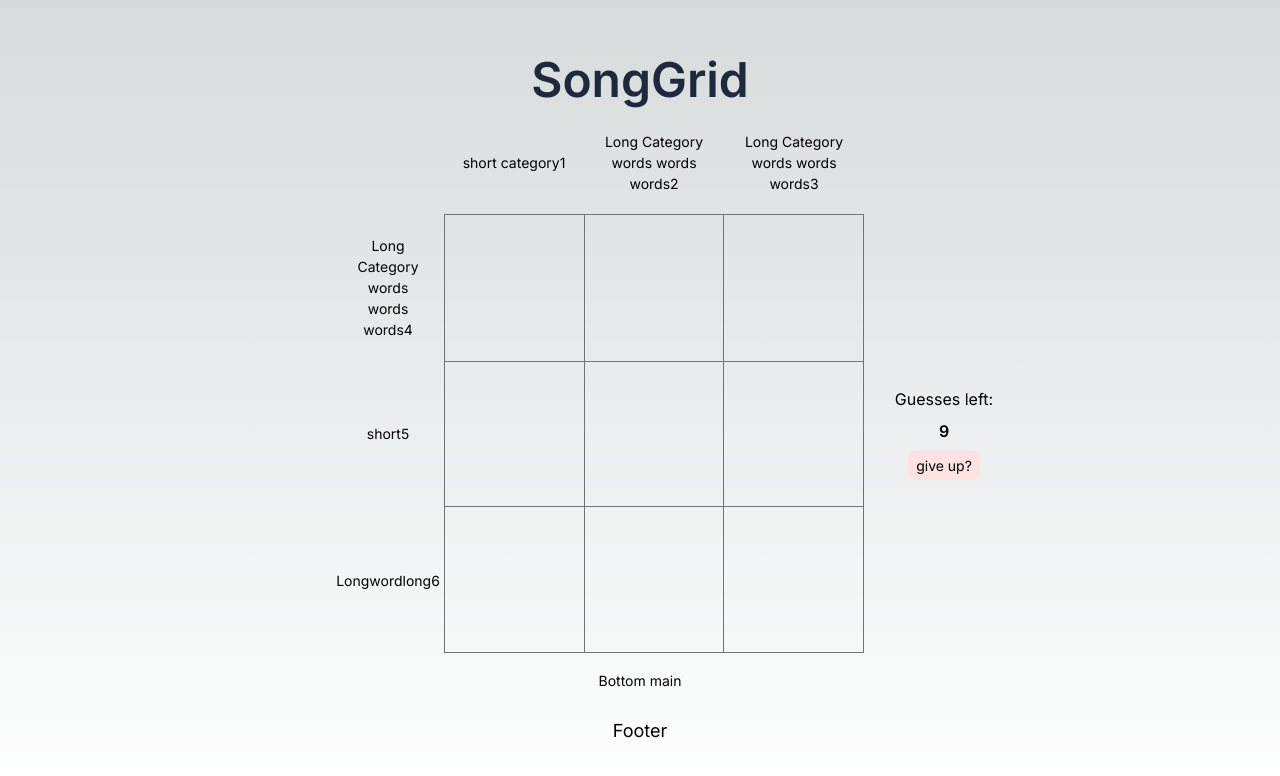
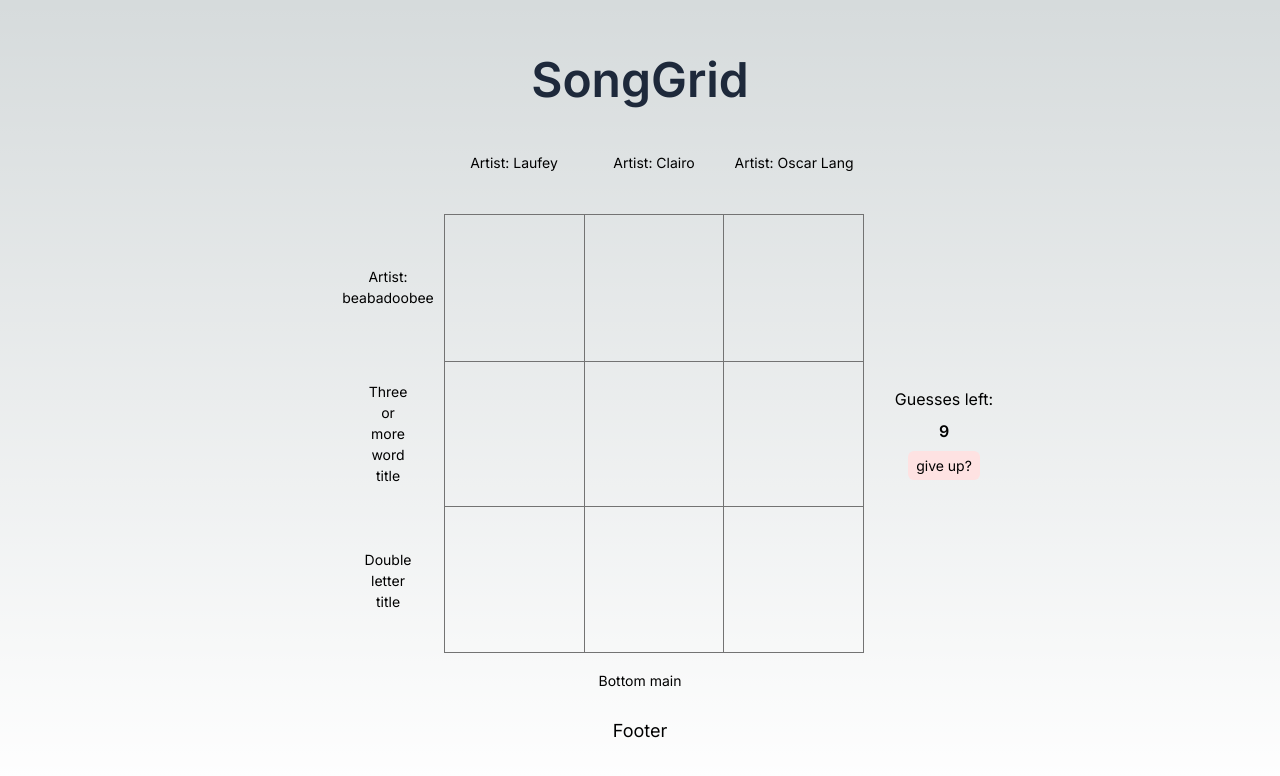
Before and after one commit to tylerofren/songgrid, a Next.js app: page / in a window 1280 px wide. Shown: the top 776 px of the page. Built offline with nearby package versions, Linux system fonts and the light colour scheme.

Commit message:
add pictures, but no good!

```diff
--- a/app/page.js
+++ b/app/page.js
@@ -8,15 +8,15 @@ import { createPortal } from "react-dom";
 import axios from 'axios'
 
 const answers = [
-    { row: 1, column: 1, answer: 'Euphoria - Muse' },
-    { row: 1, column: 2, answer: ['euphoria - Kendrick Lamar', 'Euphoria - Muse'] },
-    { row: 1, column: 3, answer: 'euphoria - Kendrick Lamar' },
-    { row: 2, column: 1, answer: 'euphoria - Kendrick Lamar' },
-    { row: 2, column: 2, answer: 'euphoria - Kendrick Lamar' },
-    { row: 2, column: 3, answer: 'euphoria - Kendrick Lamar' },
-    { row: 3, column: 1, answer: 'euphoria - Kendrick Lamar' },
-    { row: 3, column: 2, answer: 'euphoria - Kendrick Lamar' },
-    { row: 3, column: 3, answer: 'euphoria - Kendrick Lamar' },
+    { row: 1, column: 1, answer: 'A Night To Remember - beabadoobee' },
+    { row: 1, column: 2, answer: 'Glue Song - beabadoobee' },
+    { row: 1, column: 3, answer: 'The Moon Song - beabadoobee' },
+    { row: 2, column: 1, answer: 'From The Start - Laufey' },
+    { row: 2, column: 2, answer: 'Sexy To Someone - Clairo' },
+    { row: 2, column: 3, answer: 'She Likes Another Boy - Oscar Lang' },
+    { row: 3, column: 1, answer: 'Falling Behind - Laufey' },
+    { row: 3, column: 2, answer: 'bubble gum - Clairo' },
+    { row: 3, column: 3, answer: 'fall into u - Oscar Lang' },
 ]
 
 export default function Home() {
@@ -45,6 +45,13 @@ export default function Home() {
     const [img7, setImg7] = useState("/images/willem.png");
     const [img8, setImg8] = useState("/images/willem.png");
     const [img9, setImg9] = useState("/images/willem.png");
+
+    const [row1] = useState("Artist: beabadoobee")
+    const [row2] = useState("Three or more word title")
+    const [row3] = useState("Double letter title")
+    const [col1] = useState("Artist: Laufey")
+    const [col2] = useState("Artist: Clairo")
+    const [col3] = useState("Artist: Oscar Lang")
 
     const checkGuess = (guess) => {
         let index = -1 + colCategory + (rowCategory - 1) * 3
@@ -91,6 +98,8 @@ export default function Home() {
         }
     }
 
+    // change to different api
+
     const getSongImage = (correctGuess, index) => {
 
         let track = correctGuess.split(' - ')[0]
@@ -132,6 +141,18 @@ export default function Home() {
             })
     }
 
+    const getRowCategory = () => {
+        if (rowCategory == 1) return row1
+        if (rowCategory == 2) return row2
+        if (rowCategory == 3) return row3
+    }
+
+    const getColCategory = () => {
+        if (colCategory == 1) return col1
+        if (colCategory == 2) return col2
+        if (colCategory == 3) return col3
+    }
+
     return (
         <div className="flex min-h-screen flex-col items-center justify-between p-14">
             <div className="relative flex place-items-center text-slate-800 text-5xl font-semibold">
@@ -140,55 +161,55 @@ export default function Home() {
             <div className="">
                 <main className="flex flex-col items-center relative text-[24x] w-[560px] h-[560px]">
                     <div className="grid grid-cols-[15%_25%_25%_25%_15%] grid-rows-[16%_28%_28%_28%] gap-0 w-full h-full text-[14px]">
-                        <div className="text-center row-start-1 col-start-2 pb-5 px-2 flex items-center justify-center"><button>short category1</button></div>
-                        <div className="text-center row-start-1 col-start-3 pb-5 px-2 flex items-center justify-center"><button>Long Category words words words2</button></div>
-                        <div className="text-center row-start-1 col-start-4 pb-5 px-2 flex items-center justify-center"><button>Long Category words words words3</button></div>
-                        <div className="text-center row-start-2 col-start-1 pr-9 px-2 flex items-center justify-center"><button>Long Category words words words4</button></div>
-                        <div className="text-center row-start-3 col-start-1 pr-9 px-2 flex items-center justify-center"><button>short5</button></div>
-                        <div className="text-center row-start-4 col-start-1 pr-9 px-2 flex items-center justify-center"><button>Longwordlong6</button></div>
+                        <div className="text-center row-start-1 col-start-2 pb-5 px-2 flex items-center justify-center"><button>{col1}</button></div>
+                        <div className="text-center row-start-1 col-start-3 pb-5 px-2 flex items-center justify-center"><button>{col2}</button></div>
+                        <div className="text-center row-start-1 col-start-4 pb-5 px-2 flex items-center justify-center"><button>{col3}</button></div>
+                        <div className="text-center row-start-2 col-start-1 pr-9 px-2 flex items-center justify-center"><button>{row1}</button></div>
+                        <div className="text-center row-start-3 col-start-1 pr-9 px-2 flex items-center justify-center"><button>{row2}</button></div>
+                        <div className="text-center row-start-4 col-start-1 pr-9 px-2 flex items-center justify-center"><button>{row3}</button></div>
 
                         <div className="row-start-2 col-start-2 border-t border-l border-neutral-500">
-                            <div className={"w-full h-full block bg-modal hover:bg-slate-300 relative " + (!showImg ? "cursor-pointer" : null)} onClick={() => { if(!showImg)setShowModal(!showModal); setRowCategory(1); setColCategory(1) }}>
+                            <div className={"w-full h-full block bg-modal hover:bg-slate-300 relative " + (!showImg ? "cursor-pointer" : null)} onClick={() => { if (!showImg) setShowModal(!showModal); setRowCategory(1); setColCategory(1) }}>
                                 {showImg && <Image src={img} fill={true} alt="Song picture" />}
                             </div>
                         </div>
                         <div className="row-start-2 col-start-3 border border-b-0 border-neutral-500">
-                            <div className={"w-full h-full block bg-modal hover:bg-slate-300 relative " + (!showImg2 ? "cursor-pointer" : null)} onClick={() => { if(!showImg2)setShowModal(!showModal), setRowCategory(1), setColCategory(2) }}>
+                            <div className={"w-full h-full block bg-modal hover:bg-slate-300 relative " + (!showImg2 ? "cursor-pointer" : null)} onClick={() => { if (!showImg2) setShowModal(!showModal), setRowCategory(1), setColCategory(2) }}>
                                 {showImg2 && <Image src={img2} fill={true} alt="Song picture" />}
                             </div>
                         </div>
                         <div className="row-start-2 col-start-4 border-t border-r border-neutral-500">
-                            <div className={"w-full h-full block bg-modal hover:bg-slate-300 relative " + (!showImg3 ? "cursor-pointer" : null)} onClick={() => { if(!showImg3)setShowModal(!showModal), setRowCategory(1), setColCategory(3) }}>
+                            <div className={"w-full h-full block bg-modal hover:bg-slate-300 relative " + (!showImg3 ? "cursor-pointer" : null)} onClick={() => { if (!showImg3) setShowModal(!showModal), setRowCategory(1), setColCategory(3) }}>
                                 {showImg3 && <Image src={img3} fill={true} alt="Song picture" />}
                             </div>
                         </div>
                         <div className="row-start-3 col-start-2 border border-r-0 border-neutral-500">
-                            <div className={"w-full h-full block bg-modal hover:bg-slate-300 relative " + (!showImg4 ? "cursor-pointer" : null)} onClick={() => { if(!showImg4)setShowModal(!showModal), setRowCategory(2), setColCategory(1) }}>
+                            <div className={"w-full h-full block bg-modal hover:bg-slate-300 relative " + (!showImg4 ? "cursor-pointer" : null)} onClick={() => { if (!showImg4) setShowModal(!showModal), setRowCategory(2), setColCategory(1) }}>
                                 {showImg4 && <Image src={img4} fill={true} alt="Song picture" />}
                             </div>
                         </div>
                         <div className="row-start-3 col-start-3 border border-neutral-500">
-                            <div className={"w-full h-full block bg-modal hover:bg-slate-300 relative " + (!showImg5 ? "cursor-pointer" : null)} onClick={() => { if(!showImg5)setShowModal(!showModal), setRowCategory(2), setColCategory(2) }}>
+                            <div className={"w-full h-full block bg-modal hover:bg-slate-300 relative " + (!showImg5 ? "cursor-pointer" : null)} onClick={() => { if (!showImg5) setShowModal(!showModal), setRowCategory(2), setColCategory(2) }}>
                                 {showImg5 && <Image src={img5} fill={true} alt="Song picture" />}
                             </div>
                         </div>
                         <div className="row-start-3 col-start-4 border border-l-0 border-neutral-500">
-                            <div className={"w-full h-full block bg-modal hover:bg-slate-300 relative " + (!showImg6 ? "cursor-pointer" : null)} onClick={() => { if(!showImg6)setShowModal(!showModal), setRowCategory(2), setColCategory(3) }}>
+                            <div className={"w-full h-full block bg-modal hover:bg-slate-300 relative " + (!showImg6 ? "cursor-pointer" : null)} onClick={() => { if (!showImg6) setShowModal(!showModal), setRowCategory(2), setColCategory(3) }}>
                                 {showImg6 && <Image src={img6} fill={true} alt="Song picture" />}
                             </div>
                         </div>
                         <div className="row-start-4 col-start-2 border-b border-l border-neutral-500">
-                            <div className={"w-full h-full block bg-modal hover:bg-slate-300 relative " + (!showImg7 ? "cursor-pointer" : null)} onClick={() => { if(!showImg7)setShowModal(!showModal), setRowCategory(3), setColCategory(1) }}>
+                            <div className={"w-full h-full block bg-modal hover:bg-slate-300 relative " + (!showImg7 ? "cursor-pointer" : null)} onClick={() => { if (!showImg7) setShowModal(!showModal), setRowCategory(3), setColCategory(1) }}>
                                 {showImg7 && <Image src={img7} fill={true} alt="Song picture" />}
                             </div>
                         </div>
                         <div className="row-start-4 col-start-3 border border-t-0 border-neutral-500">
-                            <div className={"w-full h-full block bg-modal hover:bg-slate-300 relative " + (!showImg8 ? "cursor-pointer" : null)} onClick={() => { if(!showImg8)setShowModal(!showModal), setRowCategory(3), setColCategory(2) }}>
+                            <div className={"w-full h-full block bg-modal hover:bg-slate-300 relative " + (!showImg8 ? "cursor-pointer" : null)} onClick={() => { if (!showImg8) setShowModal(!showModal), setRowCategory(3), setColCategory(2) }}>
                                 {showImg8 && <Image src={img8} fill={true} alt="Song picture" />}
                             </div>
                         </div>
                         <div className="row-start-4 col-start-4 border-b border-r border-neutral-500">
-                            <div className={"w-full h-full block bg-modal hover:bg-slate-300 relative " + (!showImg9 ? "cursor-pointer" : null)} onClick={() => { if(!showImg9)setShowModal(!showModal), setRowCategory(3), setColCategory(3) }}>
+                            <div className={"w-full h-full block bg-modal hover:bg-slate-300 relative " + (!showImg9 ? "cursor-pointer" : null)} onClick={() => { if (!showImg9) setShowModal(!showModal), setRowCategory(3), setColCategory(3) }}>
                                 {showImg9 && <Image src={img9} fill={true} alt="Song picture" />}
                             </div>
                         </div>
@@ -213,7 +234,7 @@ export default function Home() {
 
 
 
-            {showModal && createPortal(<Modal open={showModal} onGuess={(guess) => { setGuess(guess); setShowModal(false); console.log("got guess: " + guess); checkGuess(guess) }} onClose={() => setShowModal(false)}></Modal>, document.body)}
+            {showModal && createPortal(<Modal colCategory={getColCategory()} rowCategory={getRowCategory()} open={showModal} onGuess={(guess) => { setGuess(guess); setShowModal(false); console.log("got guess: " + guess); checkGuess(guess) }} onClose={() => setShowModal(false)}></Modal>, document.body)}
             {showLoseModal && createPortal(<LoseModal open={showLoseModal} onClose={() => setShowLoseModal(false)}></LoseModal>, document.body)}
         </div>
     );
--- a/app/ui/losemodal.js
+++ b/app/ui/losemodal.js
@@ -15,7 +15,7 @@ export default function LoseModal({ onClose }) {
                         </div>
                     </div>
                     <div className="bg-gray-50 px-4 py-3 sm:flex sm:flex-row-reverse sm:px-6">
-                        <button onClick={onClose} type="button" className="mt-3 inline-flex w-full justify-center rounded-md bg-white px-3 py-2 text-sm font-semibold text-gray-900 shadow-sm ring-1 ring-inset ring-gray-300 hover:bg-gray-50 sm:mt-0 sm:w-auto">Close</button>
+                        {/* <button onClick={onClose} type="button" className="mt-3 inline-flex w-full justify-center rounded-md bg-white px-3 py-2 text-sm font-semibold text-gray-900 shadow-sm ring-1 ring-inset ring-gray-300 hover:bg-gray-50 sm:mt-0 sm:w-auto">Close</button> */}
                     </div>
                 </div>
                 </div>
--- a/app/ui/modal.js
+++ b/app/ui/modal.js
@@ -1,7 +1,7 @@
 import SongSearch from "./songsearch"
 import { useState } from 'react'
 
-export default function Modal({ onClose, onGuess }) {
+export default function Modal({ onClose, onGuess, colCategory, rowCategory}) {
     const [guess, setGuess] = useState('')
 
     return (
@@ -14,7 +14,7 @@ export default function Modal({ onClose, onGuess }) {
                             <div className="mt-3 text-center sm:ml-4 sm:mt-0 sm:text-left w-full">
                                 <h3 className="text-base font-semibold leading-6 text-gray-900 flex justify-center" id="modal-title">Guess the song</h3>
                                 <div className="mt-2 flex justify-center pt-2">
-                                    <p className="text-sm text-gray-500">Category1 x Category2</p>
+                                    <p className="text-sm text-gray-500">{colCategory} x {rowCategory}</p>
                                 </div>
                                 <SongSearch onSelect={(query) => {setGuess(query); console.log("selected" + guess)}}></SongSearch>
                             </div>
```
